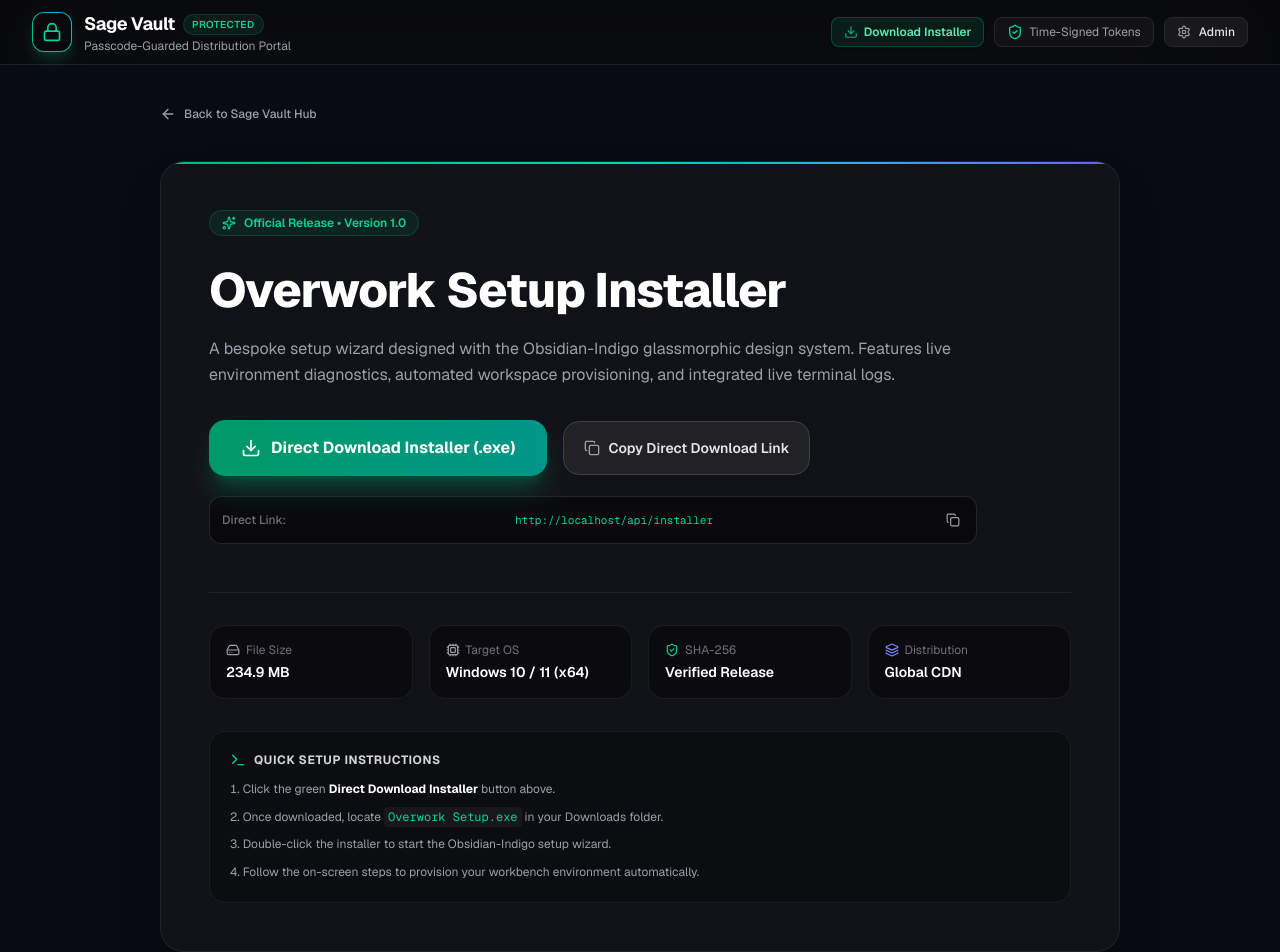
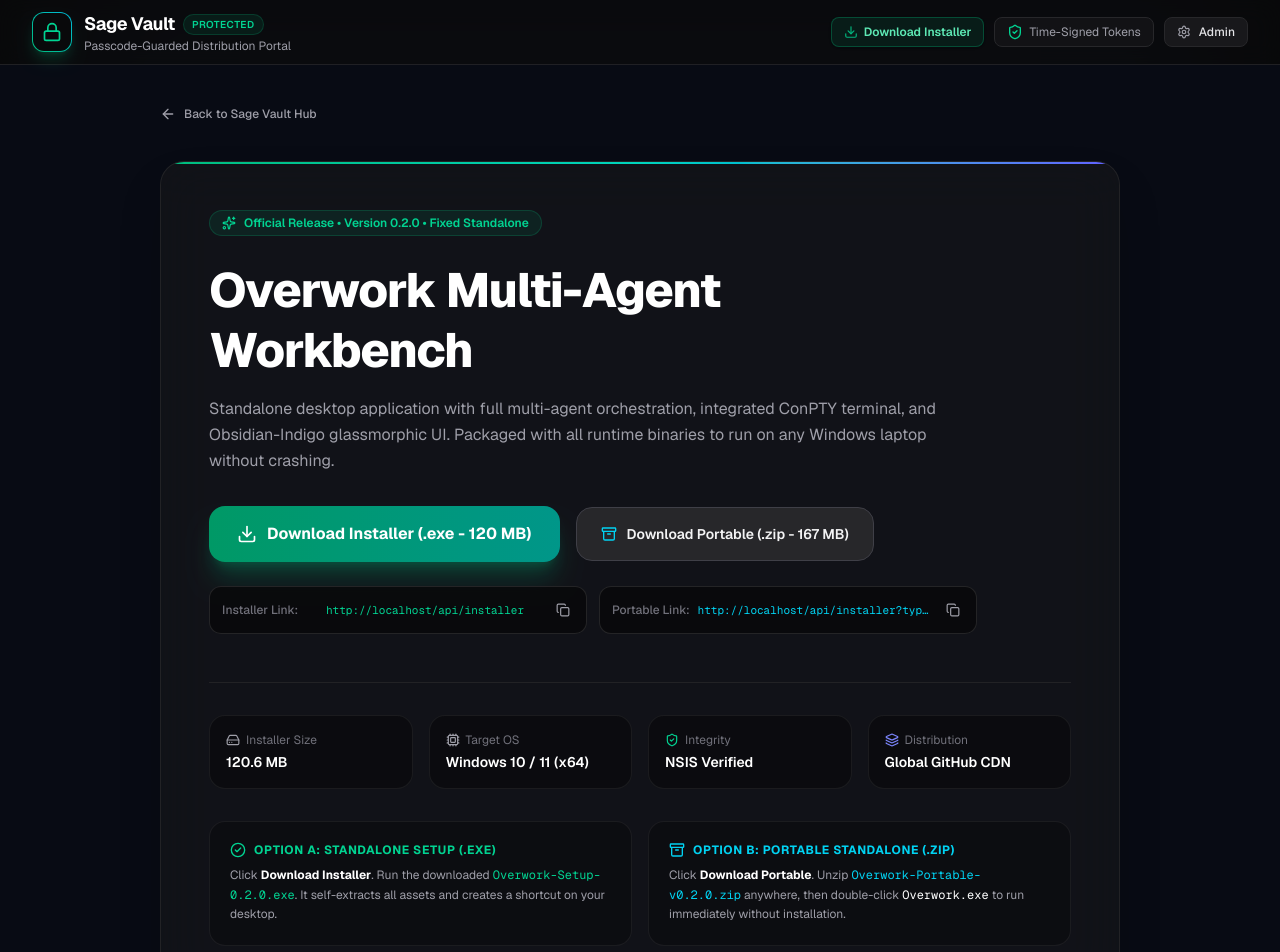
Before and after one commit to digvija4508-jpg/sage-vault, a Next.js app: page /installer in a window 1280 px wide. Shown: the top 952 px of the page. Built offline with nearby package versions, Linux system fonts and the light colour scheme.

Commit message:
feat: configure fixed standalone installer and portable zip releases

```diff
--- a/package.json
+++ b/package.json
@@ -24,6 +24,7 @@
     "eslint": "^9",
     "eslint-config-next": "16.4.3",
     "tailwindcss": "^4",
-    "typescript": "^5"
+    "typescript": "^5",
+    "vercel": "^65.4.0"
   }
 }
--- a/src/app/api/installer/route.ts
+++ b/src/app/api/installer/route.ts
@@ -1,14 +1,21 @@
 import { NextRequest, NextResponse } from "next/server";
 
-const INSTALLER_DIRECT_CDN_URL =
-  "https://github.com/digvija4508-jpg/sage-vault/releases/download/v1.0/Overwork.Setup.exe";
+const INSTALLER_URL =
+  "https://github.com/digvija4508-jpg/sage-vault/releases/download/v1.1/Overwork.Setup.0.2.0.exe";
+const PORTABLE_URL =
+  "https://github.com/digvija4508-jpg/sage-vault/releases/download/v1.1/Overwork-Portable-v0.2.0.zip";
 
 export async function GET(request: NextRequest) {
-  // Direct redirect to high-speed CDN release installer
-  return NextResponse.redirect(INSTALLER_DIRECT_CDN_URL, {
+  const { searchParams } = new URL(request.url);
+  const type = searchParams.get("type");
+
+  const targetUrl = type === "portable" ? PORTABLE_URL : INSTALLER_URL;
+  const fileName = type === "portable" ? "Overwork-Portable-v0.2.0.zip" : "Overwork-Setup-0.2.0.exe";
+
+  return NextResponse.redirect(targetUrl, {
     status: 302,
     headers: {
-      "Content-Disposition": 'attachment; filename="Overwork Setup.exe"',
+      "Content-Disposition": `attachment; filename="${fileName}"`,
       "Cache-Control": "public, max-age=3600",
     },
   });
--- a/src/app/installer/page.tsx
+++ b/src/app/installer/page.tsx
@@ -13,20 +13,31 @@ import {
   Layers,
   ArrowLeft,
   Sparkles,
-  ExternalLink,
+  Archive,
+  CheckCircle2,
 } from "lucide-react";
 
 export default function InstallerPage() {
-  const [copied, setCopied] = useState(false);
+  const [copiedExe, setCopiedExe] = useState(false);
+  const [copiedZip, setCopiedZip] = useState(false);
 
-  const directApiUrl = typeof window !== "undefined"
+  const directExeUrl = typeof window !== "undefined"
     ? `${window.location.origin}/api/installer`
     : "/api/installer";
 
-  const handleCopyLink = () => {
-    navigator.clipboard.writeText(directApiUrl);
-    setCopied(true);
-    setTimeout(() => setCopied(false), 2000);
+  const directZipUrl = typeof window !== "undefined"
+    ? `${window.location.origin}/api/installer?type=portable`
+    : "/api/installer?type=portable";
+
+  const handleCopy = (text: string, isZip = false) => {
+    navigator.clipboard.writeText(text);
+    if (isZip) {
+      setCopiedZip(true);
+      setTimeout(() => setCopiedZip(false), 2000);
+    } else {
+      setCopiedExe(true);
+      setTimeout(() => setCopiedExe(false), 2000);
+    }
   };
 
   return (
@@ -48,67 +59,72 @@ export default function InstallerPage() {
 
         {/* Main Installer Spotlight Card */}
         <div className="relative rounded-3xl bg-zinc-900/60 border border-zinc-800/80 p-8 sm:p-12 shadow-2xl backdrop-blur-xl overflow-hidden">
-          {/* Subtle top rainbow border */}
+          {/* Top rainbow border */}
           <div className="absolute top-0 left-0 right-0 h-[2px] bg-gradient-to-r from-emerald-500 via-teal-400 to-indigo-500" />
 
           <div className="max-w-3xl">
             {/* Version badge */}
             <div className="inline-flex items-center gap-2 px-3 py-1 rounded-full bg-emerald-500/10 border border-emerald-500/20 text-emerald-400 text-xs font-semibold mb-6">
               <Sparkles className="w-3.5 h-3.5" />
-              <span>Official Release • Version 1.0</span>
+              <span>Official Release • Version 0.2.0 • Fixed Standalone</span>
             </div>
 
             <h1 className="text-3xl sm:text-5xl font-extrabold tracking-tight text-white leading-tight">
-              Overwork Setup Installer
+              Overwork Multi-Agent Workbench
             </h1>
 
             <p className="mt-4 text-sm sm:text-base text-zinc-400 leading-relaxed">
-              A bespoke setup wizard designed with the Obsidian-Indigo glassmorphic design system. Features live environment diagnostics, automated workspace provisioning, and integrated live terminal logs.
+              Standalone desktop application with full multi-agent orchestration, integrated ConPTY terminal, and Obsidian-Indigo glassmorphic UI. Packaged with all runtime binaries to run on any Windows laptop without crashing.
             </p>
 
             {/* Big Action Buttons */}
             <div className="mt-8 flex flex-col sm:flex-row items-stretch sm:items-center gap-4">
+              {/* Option 1: Standalone NSIS Installer */}
               <a
                 href="/api/installer"
-                download="Overwork Setup.exe"
-                className="flex items-center justify-center gap-2.5 px-8 py-4 rounded-2xl bg-gradient-to-r from-emerald-600 to-teal-600 hover:from-emerald-500 hover:to-teal-500 text-white font-bold text-sm sm:text-base shadow-xl shadow-emerald-600/30 transition-all hover:scale-[1.02] active:scale-[0.98]"
+                download="Overwork-Setup-0.2.0.exe"
+                className="flex items-center justify-center gap-2.5 px-7 py-4 rounded-2xl bg-gradient-to-r from-emerald-600 to-teal-600 hover:from-emerald-500 hover:to-teal-500 text-white font-bold text-sm sm:text-base shadow-xl shadow-emerald-600/30 transition-all hover:scale-[1.02] active:scale-[0.98]"
               >
                 <Download className="w-5 h-5" />
-                <span>Direct Download Installer (.exe)</span>
+                <span>Download Installer (.exe - 120 MB)</span>
               </a>
 
+              {/* Option 2: Portable Standalone Zip */}
+              <a
+                href="/api/installer?type=portable"
+                download="Overwork-Portable-v0.2.0.zip"
+                className="flex items-center justify-center gap-2.5 px-6 py-4 rounded-2xl bg-zinc-800 hover:bg-zinc-700 border border-zinc-700 text-xs sm:text-sm font-semibold text-zinc-100 hover:text-white transition-all hover:scale-[1.02]"
+              >
+                <Archive className="w-4 h-4 text-cyan-400" />
+                <span>Download Portable (.zip - 167 MB)</span>
+              </a>
+            </div>
+
+            {/* Direct Links Pill Grid */}
+            <div className="mt-6 grid grid-cols-1 sm:grid-cols-2 gap-3 text-xs">
+              <div className="p-3 rounded-xl bg-zinc-950/80 border border-zinc-800/90 flex items-center justify-between gap-2">
+                <span className="text-zinc-500 font-medium shrink-0">Installer Link:</span>
+                <code className="text-emerald-400 font-mono text-[11px] truncate">{directExeUrl}</code>
                 <button
-                type="button"
-                onClick={handleCopyLink}
-                className="flex items-center justify-center gap-2 px-5 py-4 rounded-2xl bg-zinc-800/80 hover:bg-zinc-800 border border-zinc-700 text-xs sm:text-sm font-semibold text-zinc-200 hover:text-white transition-all"
+                  onClick={() => handleCopy(directExeUrl, false)}
+                  className="p-1 text-zinc-400 hover:text-white shrink-0"
+                  title="Copy link"
                 >
-                {copied ? (
-                  <>
-                    <Check className="w-4 h-4 text-emerald-400" />
-                    <span className="text-emerald-400">Direct Link Copied!</span>
-                  </>
-                ) : (
-                  <>
-                    <Copy className="w-4 h-4 text-zinc-400" />
-                    <span>Copy Direct Download Link</span>
-                  </>
-                )}
+                  {copiedExe ? <Check className="w-3.5 h-3.5 text-emerald-400" /> : <Copy className="w-3.5 h-3.5" />}
                 </button>
               </div>
 
-            {/* Direct URL display pill */}
-            <div className="mt-5 p-3 rounded-xl bg-zinc-950/80 border border-zinc-800/90 flex items-center justify-between gap-3 text-xs">
-              <span className="text-zinc-500 shrink-0 font-medium">Direct Link:</span>
-              <code className="text-emerald-400 font-mono text-[11px] truncate select-all">
-                {directApiUrl}
-              </code>
+              <div className="p-3 rounded-xl bg-zinc-950/80 border border-zinc-800/90 flex items-center justify-between gap-2">
+                <span className="text-zinc-500 font-medium shrink-0">Portable Link:</span>
+                <code className="text-cyan-400 font-mono text-[11px] truncate">{directZipUrl}</code>
                 <button
-                onClick={handleCopyLink}
+                  onClick={() => handleCopy(directZipUrl, true)}
                   className="p-1 text-zinc-400 hover:text-white shrink-0"
                   title="Copy link"
                 >
-                <Copy className="w-3.5 h-3.5" />
+                  {copiedZip ? <Check className="w-3.5 h-3.5 text-emerald-400" /> : <Copy className="w-3.5 h-3.5" />}
                 </button>
+              </div>
             </div>
           </div>
 
@@ -117,9 +133,9 @@ export default function InstallerPage() {
             <div className="p-4 rounded-2xl bg-zinc-950/60 border border-zinc-800/60">
               <span className="text-zinc-500 flex items-center gap-1.5 mb-1">
                 <HardDrive className="w-3.5 h-3.5 text-zinc-400" />
-                File Size
+                Installer Size
               </span>
-              <span className="text-white font-semibold text-sm">234.9 MB</span>
+              <span className="text-white font-semibold text-sm">120.6 MB</span>
             </div>
 
             <div className="p-4 rounded-2xl bg-zinc-950/60 border border-zinc-800/60">
@@ -133,9 +149,9 @@ export default function InstallerPage() {
             <div className="p-4 rounded-2xl bg-zinc-950/60 border border-zinc-800/60">
               <span className="text-zinc-500 flex items-center gap-1.5 mb-1">
                 <ShieldCheck className="w-3.5 h-3.5 text-emerald-400" />
-                SHA-256
+                Integrity
               </span>
-              <span className="text-white font-semibold text-sm">Verified Release</span>
+              <span className="text-white font-semibold text-sm">NSIS Verified</span>
             </div>
 
             <div className="p-4 rounded-2xl bg-zinc-950/60 border border-zinc-800/60">
@@ -143,22 +159,31 @@ export default function InstallerPage() {
                 <Layers className="w-3.5 h-3.5 text-indigo-400" />
                 Distribution
               </span>
-              <span className="text-white font-semibold text-sm">Global CDN</span>
+              <span className="text-white font-semibold text-sm">Global GitHub CDN</span>
             </div>
           </div>
 
-          {/* Installation Instructions */}
-          <div className="mt-8 p-5 rounded-2xl bg-zinc-950/40 border border-zinc-800/60">
-            <h3 className="text-xs font-bold uppercase tracking-wider text-zinc-300 flex items-center gap-2 mb-3">
-              <Terminal className="w-4 h-4 text-emerald-400" />
-              Quick Setup Instructions
+          {/* Instructions */}
+          <div className="mt-8 grid grid-cols-1 sm:grid-cols-2 gap-4">
+            <div className="p-5 rounded-2xl bg-zinc-950/40 border border-zinc-800/60">
+              <h3 className="text-xs font-bold uppercase tracking-wider text-emerald-400 flex items-center gap-2 mb-2">
+                <CheckCircle2 className="w-4 h-4" />
+                Option A: Standalone Setup (.exe)
               </h3>
-            <ol className="text-xs text-zinc-400 space-y-2 list-decimal list-inside leading-relaxed">
-              <li>Click the green <strong className="text-white">Direct Download Installer</strong> button above.</li>
-              <li>Once downloaded, locate <code className="text-emerald-400 bg-zinc-900 px-1 py-0.5 rounded">Overwork Setup.exe</code> in your Downloads folder.</li>
-              <li>Double-click the installer to start the Obsidian-Indigo setup wizard.</li>
-              <li>Follow the on-screen steps to provision your workbench environment automatically.</li>
-            </ol>
+              <p className="text-xs text-zinc-400 leading-relaxed">
+                Click <strong className="text-white">Download Installer</strong>. Run the downloaded <code className="text-emerald-400">Overwork-Setup-0.2.0.exe</code>. It self-extracts all assets and creates a shortcut on your desktop.
+              </p>
+            </div>
+
+            <div className="p-5 rounded-2xl bg-zinc-950/40 border border-zinc-800/60">
+              <h3 className="text-xs font-bold uppercase tracking-wider text-cyan-400 flex items-center gap-2 mb-2">
+                <Archive className="w-4 h-4" />
+                Option B: Portable Standalone (.zip)
+              </h3>
+              <p className="text-xs text-zinc-400 leading-relaxed">
+                Click <strong className="text-white">Download Portable</strong>. Unzip <code className="text-cyan-400">Overwork-Portable-v0.2.0.zip</code> anywhere, then double-click <code className="text-white">Overwork.exe</code> to run immediately without installation.
+              </p>
+            </div>
           </div>
         </div>
       </div>
--- a/src/components/VaultClient.tsx
+++ b/src/components/VaultClient.tsx
@@ -127,10 +127,11 @@ export default function VaultClient({ initialItems }: VaultClientProps) {
             </div>
             <div className="min-w-0">
               <div className="flex items-center gap-2 flex-wrap">
-                <span className="text-white font-semibold text-xs sm:text-sm">Overwork Setup Installer (v1.0)</span>
-                <span className="px-1.5 py-0.5 rounded text-[10px] font-bold bg-emerald-500/20 text-emerald-300">234.9 MB</span>
+                <span className="text-white font-semibold text-xs sm:text-sm">Overwork Desktop Workbench (v0.2.0)</span>
+                <span className="px-1.5 py-0.5 rounded text-[10px] font-bold bg-emerald-500/20 text-emerald-300">120 MB .exe</span>
+                <span className="px-1.5 py-0.5 rounded text-[10px] font-bold bg-cyan-500/20 text-cyan-300">167 MB .zip</span>
               </div>
-              <p className="text-[11px] text-zinc-400 mt-0.5 truncate">Obsidian-Indigo setup wizard with live environment diagnostics.</p>
+              <p className="text-[11px] text-zinc-400 mt-0.5 truncate">Standalone NSIS installer & zero-install portable package for Windows 10/11.</p>
             </div>
           </div>
           <div className="flex items-center gap-2 w-full sm:w-auto shrink-0">
--- a/src/data/downloads.json
+++ b/src/data/downloads.json
@@ -1,16 +1,32 @@
 [
   {
     "id": "overwork-setup-installer",
-    "title": "Overwork Aesthetic Setup Installer (v1.0)",
-    "description": "Bespoke desktop setup wizard with Obsidian-Indigo glassmorphic design (#080b14 canvas), live environment diagnostics, and automated workspace provisioning.",
+    "title": "Overwork Standalone Setup Installer (v0.2.0)",
+    "description": "Self-contained NSIS Windows installer for the Overwork Multi-Agent Workbench. Includes all Electron runtime binaries, node-pty terminal integration, and automated desktop shortcuts.",
     "category": "Software",
-    "fileName": "Overwork Setup.exe",
-    "fileSize": "234.9 MB",
+    "fileName": "Overwork-Setup-0.2.0.exe",
+    "fileSize": "120.6 MB",
     "fileType": "installer",
     "password": "overwork-pass-2026",
     "hint": "Default access passcode: overwork-pass-2026",
     "storageType": "external",
-    "targetUrl": "https://github.com/digvija4508-jpg/sage-vault/releases/download/v1.0/Overwork.Setup.exe",
+    "targetUrl": "https://github.com/digvija4508-jpg/sage-vault/releases/download/v1.1/Overwork.Setup.0.2.0.exe",
+    "createdAt": "2026-10-27",
+    "expiresAt": null,
+    "isFeatured": true
+  },
+  {
+    "id": "overwork-portable-zip",
+    "title": "Overwork Portable Standalone Package (v0.2.0)",
+    "description": "Zero-install portable edition. Unzip and double-click Overwork.exe to run immediately on any Windows 10/11 laptop without administrator permissions.",
+    "category": "Software",
+    "fileName": "Overwork-Portable-v0.2.0.zip",
+    "fileSize": "167.7 MB",
+    "fileType": "zip",
+    "password": "overwork-pass-2026",
+    "hint": "Default access passcode: overwork-pass-2026",
+    "storageType": "external",
+    "targetUrl": "https://github.com/digvija4508-jpg/sage-vault/releases/download/v1.1/Overwork-Portable-v0.2.0.zip",
     "createdAt": "2026-10-27",
     "expiresAt": null,
     "isFeatured": true
@@ -29,7 +45,7 @@
     "targetUrl": "confidential-audit-report.txt",
     "createdAt": "2026-10-25",
     "expiresAt": null,
-    "isFeatured": true
+    "isFeatured": false
   },
   {
     "id": "project-alpha-assets",
@@ -45,7 +61,7 @@
     "targetUrl": "project-alpha-assets.zip",
     "createdAt": "2026-10-26",
     "expiresAt": null,
-    "isFeatured": true
+    "isFeatured": false
   },
   {
     "id": "sage-runtime-v2",
@@ -62,21 +78,5 @@
     "createdAt": "2026-10-27",
     "expiresAt": null,
     "isFeatured": false
-  },
-  {
-    "id": "enterprise-cloud-installer",
-    "title": "Enterprise Cloud Sync Daemon (macOS / Linux)",
-    "description": "High-throughput binary installer for client synchronization clusters. (Hosted on Cloud Storage)",
-    "category": "Software",
-    "fileName": "cloud-sync-daemon-v2.4.tar.gz",
-    "fileSize": "142 MB",
-    "fileType": "installer",
-    "password": "daemon-pro-key",
-    "hint": "Enterprise license key required",
-    "storageType": "external",
-    "targetUrl": "https://github.com/git/git/archive/refs/tags/v2.40.0.tar.gz",
-    "createdAt": "2026-10-20",
-    "expiresAt": null,
-    "isFeatured": false
   }
 ]
```
Also changed, not shown: 2 other files (tests, documents, lock files or other folders). Lines whose indentation alone changed are shown as unchanged.
